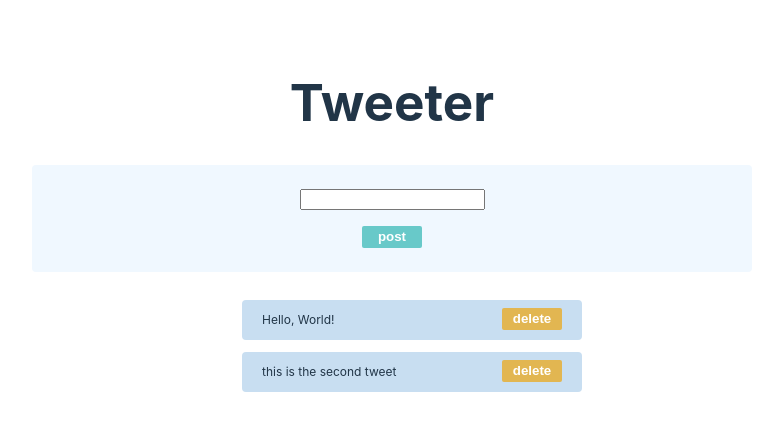
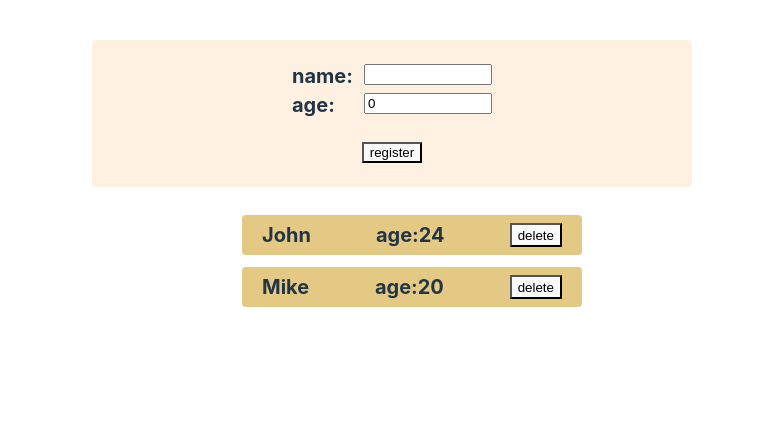
Before and after one commit to sho-ito-1027/vue3-sample-by-udemy, a Vue app in the folder vue-sample/: page / in a window 1280 px wide. Shown: the top 430 px of the page, without its empty margins (248-1031 px from the left). Built offline with nearby package versions, Linux system fonts and the light colour scheme.

Commit message:
commit course 41

```diff
--- a/vue-sample/src/App.vue
+++ b/vue-sample/src/App.vue
@@ -1,11 +1,11 @@
 <script setup lang="ts">
 // This starter template is using Vue 3 <script setup> SFCs
 // Check out https://vuejs.org/api/sfc-script-setup.html#script-setup
-import Tweet from './components/Tweet.vue';
+import Persons from './components/Persons.vue';
 </script>
 
 <template>
-  <Tweet />
+  <Persons />
 </template>
 
 <style scoped>
--- /dev/null
+++ b/vue-sample/src/components/PersonList.vue
@@ -0,0 +1,38 @@
+<script setup lang="ts">
+import { Person } from './Persons.vue';
+
+type Props = {
+  persons: Person[]
+}
+defineProps<Props>()
+
+const emit = defineEmits(['delete'])
+
+const onClickDelete = (id: number) => {
+  emit('delete', id)
+}
+
+</script>
+
+<template>
+  <li v-for="person in persons" :ke="person.id" class="person-list">
+    <span>{{ person.name }}</span>
+    <span>age:{{ person.age }}</span>
+    <button @click="onClickDelete(person.id)"><span>delete</span></button>
+  </li>
+</template>
+
+<style scoped>
+.person-list {
+  list-style: none;
+  margin-bottom: 12px;
+  border-radius: 4px;
+  font-size: 20px;
+  font-weight: bold;
+  display: flex;
+  justify-content: space-between;
+  background-color: rgb(228, 201, 133);
+  padding: 8px 20px;
+  width: 300px;
+}
+</style>
--- /dev/null
+++ b/vue-sample/src/components/PersonPostForm.vue
@@ -0,0 +1,71 @@
+<script setup lang="ts">
+import { ref } from 'vue';
+
+const inputtingName = ref<string>('')
+const inputtingAge = ref<number>(0)
+
+const emit = defineEmits([
+  'register'
+])
+
+const register = () => {
+  const person = { id: Math.random(), name: inputtingName.value, age: inputtingAge.value }
+  emit('register', person)
+  inputtingName.value = ''
+  inputtingAge.value = 0
+}
+
+</script>
+
+<template>
+  <div class="form-container">
+    <div class="input-container">
+      <div class="input-column">
+        <span>name:</span>
+        <input class="input" v-model="inputtingName" />
+      </div>
+      <div class="input-column">
+        <span>age:</span>
+        <input class="input" v-model="inputtingAge" type="number" />
+      </div>
+    </div>
+    <button class="register-button" @click="register">register</button>
+  </div>
+</template>
+
+<style scoped>
+.form-container {
+  display: flex;
+  flex-direction: column;
+  align-items: center;
+  background-color: rgb(255, 241, 226);
+  padding: 24px 0;
+  width: 50%;
+  margin-bottom: 12px;
+  border-radius: 4px;
+}
+
+.input-container {
+  display: flex;
+  flex-direction: column;
+  justify-content: space-between;
+  height: 50%;
+  margin-bottom: 20px;
+}
+
+.input-column {
+  width: 200px;
+  display: flex;
+  justify-content: space-between;
+}
+
+input {
+  width: 120px;
+  margin-bottom: 8px;
+}
+
+span {
+  font-size: 20px;
+  font-weight: bold;
+}
+</style>
--- /dev/null
+++ b/vue-sample/src/components/Persons.vue
@@ -0,0 +1,41 @@
+<script setup lang="ts">
+import { Ref, ref } from 'vue';
+import PersonList from './PersonList.vue';
+import PersonPostForm from './PersonPostForm.vue';
+
+export type Person = {
+  id: number,
+  name: string,
+  age: number,
+}
+
+const persons: Ref<Person[]> = ref([{ id: 0, name: 'John', age: 24 }, { id: 1, name: 'Mike', age: 20 },])
+
+const registerPerson = (person: Person) => {
+  persons.value.push(person)
+}
+
+const deletePerson = (id: number) => {
+  persons.value = persons.value.filter(p => p.id !== id)
+}
+
+</script>
+
+<template>
+  <div class="container">
+    <PersonPostForm @register="registerPerson" />
+    <div class="list-container">
+      <ul>
+        <PersonList :persons="persons" @delete="deletePerson" />
+      </ul>
+    </div>
+  </div>
+</template>
+
+<style scoped>
+.container {
+  display: flex;
+  flex-direction: column;
+  align-items: center;
+}
+</style>
```
